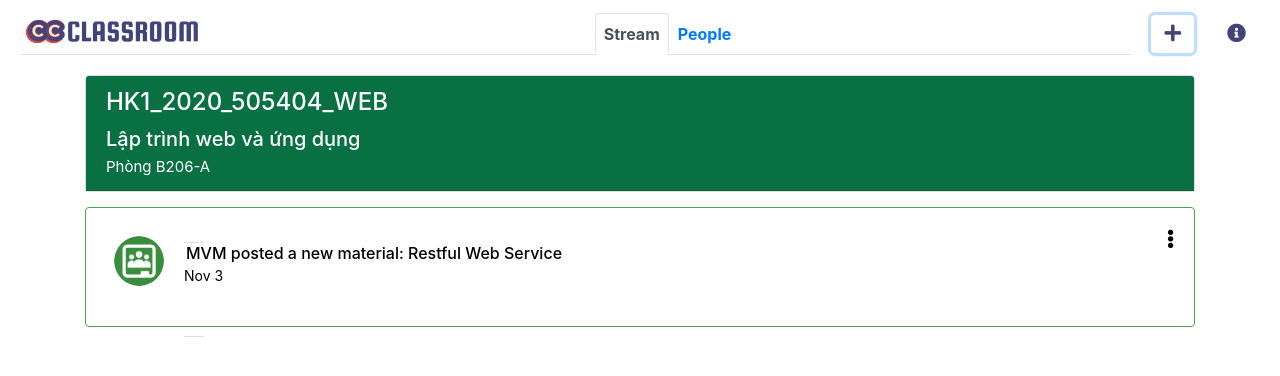
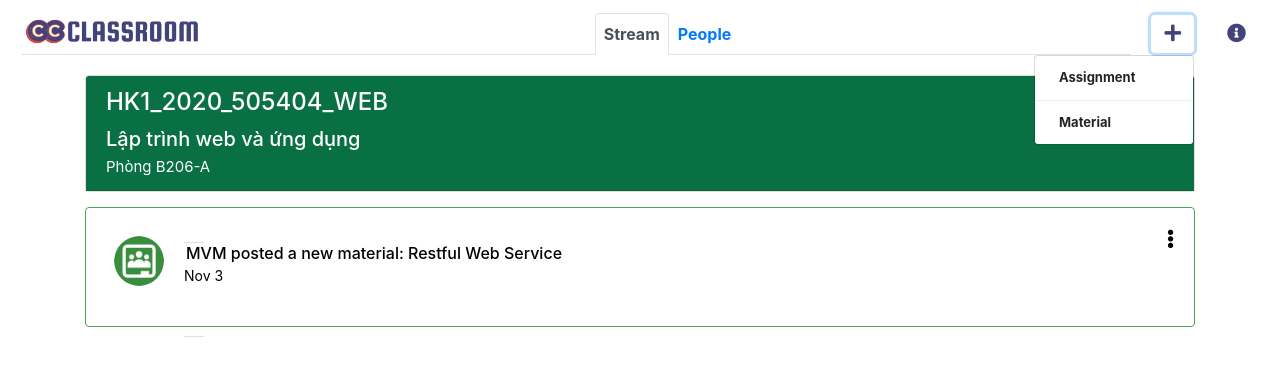
Before and after one commit to tpnanh/CCClassroom, a PHP site: page /classroom/classroom.html in a window 1280 px wide, after a click that opens the changed part. Shown: the top 376 px of the page. Run offline with PHP 8.4, Linux system fonts and the light colour scheme.

Commit message:
adjust ui

```diff
--- a/classroom/classroom.html
+++ b/classroom/classroom.html
@@ -95,7 +95,7 @@
     <script>
     	window.onload = function(){
     		$("#streamTab").load("../stream/stream.html");
-
+    		$("#peopleTab").load("../people/people.html");
     	}
 	    // $(function(){
 	    // 	$("#streamTab").load("../stream/stream.html");
@@ -122,13 +122,13 @@
 		  	<ul class="nav-right navbar-nav ml-auto">
 				<li class="nav-item">
 					<div class="dropdown">
-				       	<button class="btn" data-toggle="dropdown" data-target="#assignment" aria-expanded="true" id="assignment" href="#">
+				       	<button class="btn" data-toggle="dropdown" data-target="#assignment" aria-expanded="true" id="btnAssignment" href="#">
 				       		<i class="fas fa-plus"></i>
 				       	</button>
-				        <div class="dropdown-menu dropdown-menu-lg-right dropdown-add" aria-expanded="true" id = "assignment" aria-labelledby="assignment">
-						    <a class="dropdown-item" data-toggle="modal" href="#modalAssignment">Assignment</a>
+				        <div class="dropdown-menu dropdown-menu-lg-right dropdown-add" aria-expanded="true" id = "assignment" aria-labelledby="btnAssignment">
+						    <a class="dropdown-item" data-toggle="modal" href="#modalAssignment" style="font-weight: bold;">Assignment</a>
 						    <div class="dropdown-divider"></div>
-						    <a class="dropdown-item" href="#">Material</a>
+						    <a class="dropdown-item" href="#" style="font-weight: bold;">Material</a>
 						</div>
 					</div>
 			    </li>
@@ -138,9 +138,7 @@
 				       		<i class="fas fa-info-circle"></i>
 				       	</button>
 				        <div class="dropdown-menu dropdown-menu-lg-right  dropdown-profile" aria-expanded="true" aria-labelledby="profile">
-						    <a class="dropdown-item" href="../profile/profile.html">Edit profile</a>
-						    <div class="dropdown-divider"></div>
-						    <a class="dropdown-item logout" data-toggle="modal" href="#">Logout</a>
+						    <a class="dropdown-item logout" data-toggle="modal" href="#" style="font-weight: bold;">Logout</a>
 						</div>
 					</div>
 			    </li>
@@ -154,7 +152,6 @@
         	<div class="tab-pane active" id="streamTab">
         	</div>
         	<div class="tab-pane" id="peopleTab">
-          		<h4>test2</h4>
         	</div>
       	</div>
     </main>
--- a/home/getClass.php
+++ b/home/getClass.php
@@ -5,12 +5,6 @@
 	$conn = new mysqli('127.0.0.1','root','',"ccclassroom");
 	$emailUser = $user["email"];
 
-// 	SELECT p.*, f.*
-// FROM person p
-// INNER JOIN person_fruit pf
-// ON pf.person_id = p.id
-// INNER JOIN fruits f
-// ON f.fruit_name = pf.fruit_name
 	if ($user['role']==="Admin") {
 
 		$query = "SELECT c.*, u.*
--- a/stream/stream.html
+++ b/stream/stream.html
@@ -39,6 +39,10 @@
 			color: black;
 			font-size: 14px;
 		}
+		.dropdown-item{
+			font-size: 13px;
+			font-weight: bold;
+		}
 	</style>
 
 </head>
@@ -61,18 +65,16 @@
 			      	</a>
 			  	</div>
 			  	<div class="card-img-overlay ml-auto" style="max-height: 30px;max-width: 30px;">
-					<a href="#m" data-toggle="dropdown show" id="postOption" style="float: right;">
+					<a href="#" data-toggle="dropdown" id="postOption" style="float: right;">
 			  	 		<i class="fas fa-ellipsis-v" style="color: black"></i>
 			  	 	</a>
 			  	 	<div class="dropdown-menu dropdown-menu-right" aria-expanded="true" aria-labelledby="postOption">
-					    <a class="dropdown-item" href="#">Edit</a>
+					    <a class="dropdown-item" href="#" style="font-weight: bold;">Edit</a>
 					    <div class="dropdown-divider"></div>
-					    <a class="dropdown-item" data-toggle="modal" href="#modalDelete">Delete</a>
+					    <a class="dropdown-item" data-toggle="modal" href="#" style="font-weight: bold;">Delete</a>
 					</div>
 			  	</div>
 			</div>
-
-
 		</div>
 	</div>
 
```
